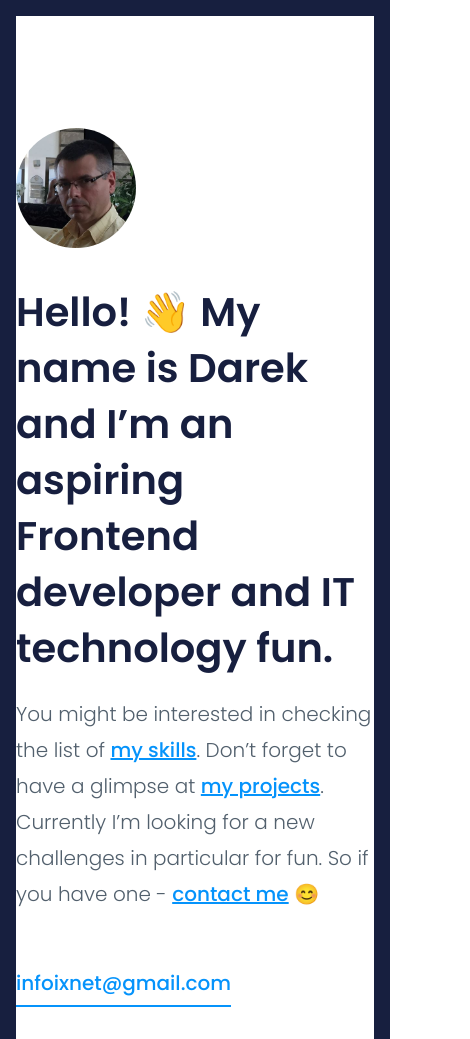
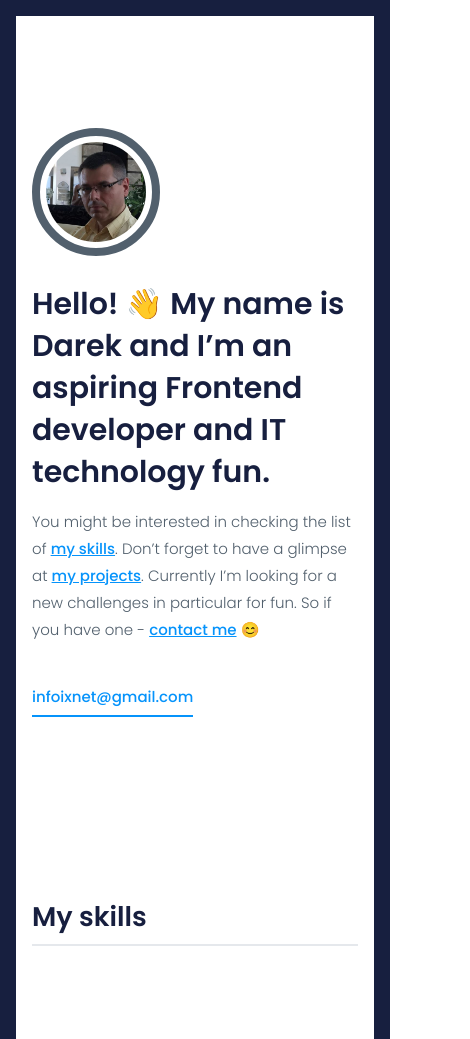
Before and after one commit to druszkiewicz/druszkiewicz.github.io, a website: page src/content/index.html in a window 390 px wide. Shown: the top 1039 px of the page, 470 px wide, since content can reach past the window. Drawn offline with nearby package versions, Linux system fonts and the light colour scheme; files that its build step writes are made by us from their sources; files whose address does not match are found by name.

Commit message:
feat: box sizing mobile/padding

```diff
--- a/src/scss/_variables.scss
+++ b/src/scss/_variables.scss
@@ -9,3 +9,4 @@ $green: #06C847;
 $violet: #653CAD;
 $dark-blue: #2251CC;
 $light-gray: #F5F7FA;
+$mobile: 767px;
--- a/src/scss/main.scss
+++ b/src/scss/main.scss
@@ -10,6 +10,9 @@
 html {
    box-sizing: border-box;
    font-size: 16px;
+   @media (max-width: $mobile){
+     font-size: 12px;
+   }
 }
 
 *,
@@ -32,7 +35,8 @@ body {
 }
 
 .container {
-  max-width: 1184px;
+  max-width: 1216px;
+  padding: 0 16px;
   margin: 0 auto;
 }
 
--- a/src/scss/modules/contact.scss
+++ b/src/scss/modules/contact.scss
@@ -24,8 +24,8 @@
     margin: 0 auto 1rem;
     font-style: normal;
     font-weight: 600;
-    padding: 8rem 0 0;
-    max-width: 1184px;
+    padding: 8rem 16px 0;
+    max-width: 1216px;
     &::before {
       content: '';
       width: 80px;
--- a/src/scss/modules/hero.scss
+++ b/src/scss/modules/hero.scss
@@ -1,6 +1,6 @@
 .hero {
-  max-width: 1184px;
-  padding: 112px 0 184px;
+  max-width: 1216px;
+  padding: 112px 16px 184px;
   margin: 0 auto;
   &__description {
     color: $gray;
@@ -12,9 +12,11 @@
     margin-bottom: 3.75rem;
   }
   &__image {
-    width:120px;
-    height:120px;
+    width:128px;
+    height:128px;
     border-radius: 100%;
+    padding: 6px;
+    border: 8px solid $gray;
   }
   &__link {
     color: $blue;
--- a/src/scss/modules/projects.scss
+++ b/src/scss/modules/projects.scss
@@ -14,8 +14,8 @@
     margin: 0 auto 1rem;
     font-style: normal;
     font-weight: 600;
-    padding: 1rem 0;
-    max-width: 1184px;
+    padding: 1rem 16px;
+    max-width: 1216px;
   }
 }
 
--- a/src/scss/modules/skills.scss
+++ b/src/scss/modules/skills.scss
@@ -1,5 +1,6 @@
 .skills {
-  max-width: 1184px;
+  max-width: 1216px;
+  padding: 0 16px;
   margin: 0 auto 8rem;
   &__title {
     font-size: 2.25rem;
```
